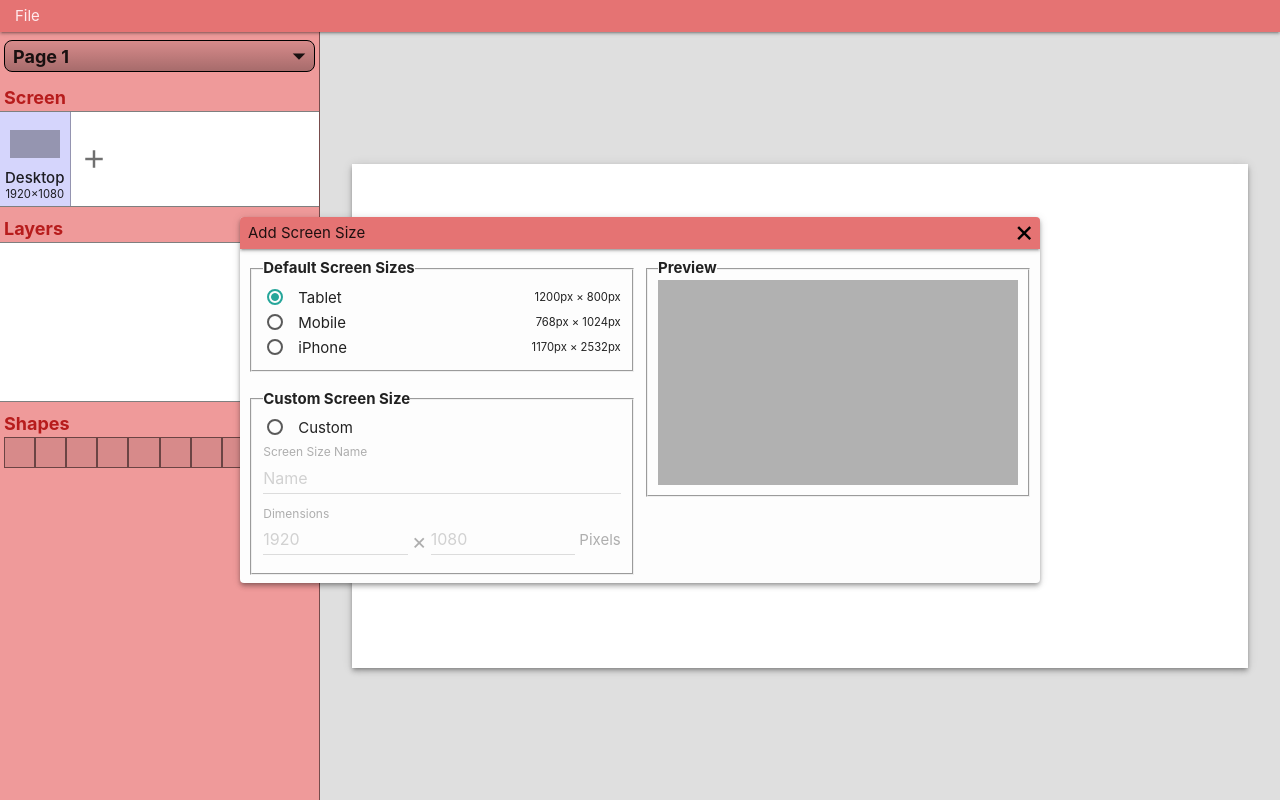
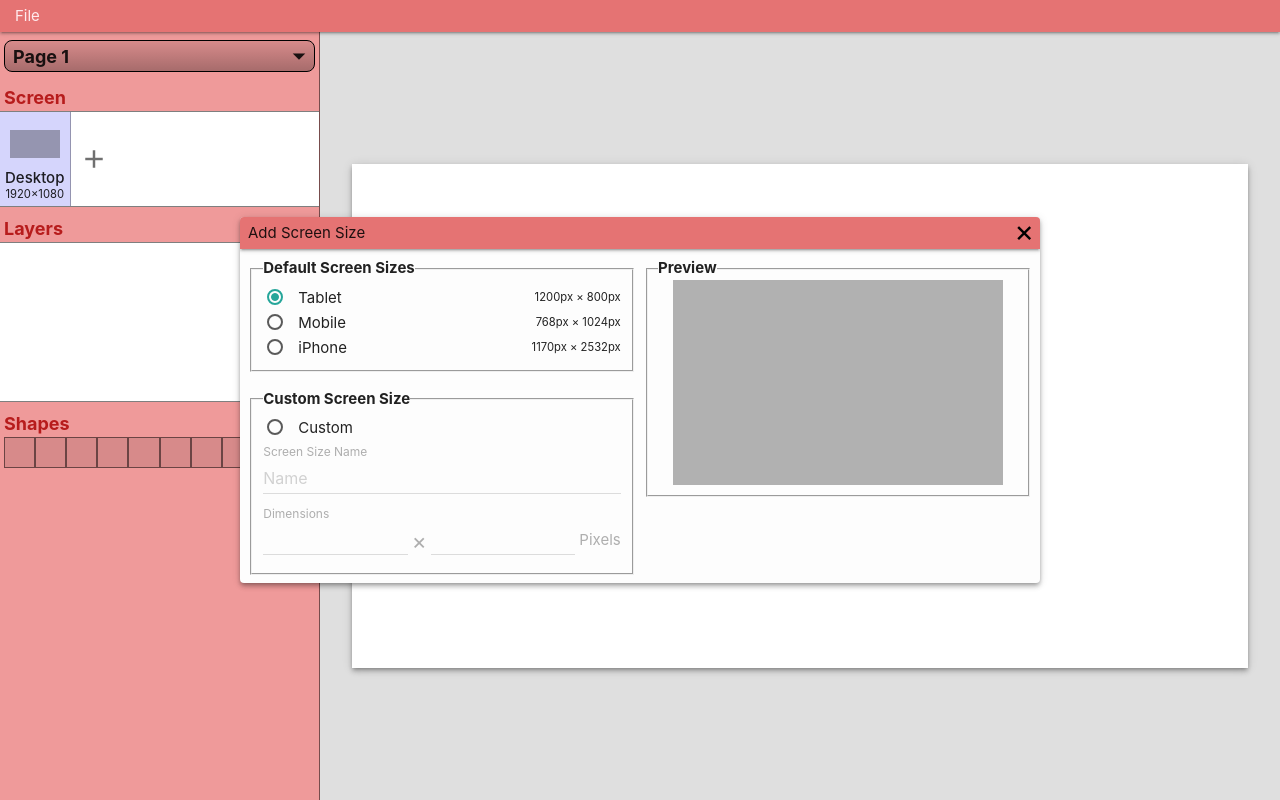
Before and after one commit to ShaneByrne0963/wirefree, a React (Vite) app: page / in a window 1280 px wide. Both pictures are taken after a click on the button "add". Built offline with nearby package versions, Linux system fonts and the light colour scheme.

Commit message:
Add preview to add screen size window

```diff
--- a/src/assets/css/window.css
+++ b/src/assets/css/window.css
@@ -18,6 +18,7 @@
 }
 
 #window {
+  width: var(--width);
   scale: 0.9;
   max-width: calc(100vw - 32px);
   max-height: calc(100vh - 32px);
@@ -117,10 +118,13 @@
 #screen-size-preview {
   height: 240px;
   padding: 0 10px 10px 10px;
+  display: flex;
+  align-items: center;
+  justify-content: center;
 }
 
 #screen-size-preview>div {
-  width: 100%;
-  height: 100%;
+  width: min(calc(220px * var(--aspect-ratio)), 100%);
+  height: min(calc(((min(var(--width), calc(100vw - 32px)) / 2) - 24px) / var(--aspect-ratio)), 100%);
   background-color: rgba(0, 0, 0, 0.3);
 }
--- a/src/components/window/AddScreenSizeWindow.tsx
+++ b/src/components/window/AddScreenSizeWindow.tsx
@@ -1,7 +1,7 @@
 import { useSelector } from "react-redux";
 import { defaultScreenSizes } from "../../context";
 import { RootState } from "../../state/store";
-import { useState } from "react";
+import { ChangeEvent, useState } from "react";
 import { ScreenSize } from "../../state/screenSize/screenSizeSlice";
 
 function compareScreenSizes(screenSize1: ScreenSize, screenSize2: ScreenSize) {
@@ -28,6 +28,53 @@ function AddScreenSizeWindow() {
       }
     }
   });
+  const [screenChoice, setScreenChoice] = useState(0);
+  const [customScreen, setCustomScreen] = useState({
+    name: "",
+    width: "",
+    height: "",
+  });
+
+  // Finding the selected screen, or if a custom screen is selected
+  let chosenScreen = null;
+  if (screenChoice < availableScreenSizes.length) {
+    chosenScreen = availableScreenSizes[screenChoice];
+  } else {
+    chosenScreen = { ...customScreen };
+  }
+
+  // Creating the CSS for the preview
+  let previewCss = {
+    "--aspect-ratio": 1,
+    display: "none",
+  };
+  // Only allowing the CSS if the dimensions are valid
+  let widthInt =
+    typeof chosenScreen.width === "string"
+      ? parseInt(chosenScreen.width)
+      : chosenScreen.width;
+  let heightInt =
+    typeof chosenScreen.height === "string"
+      ? parseInt(chosenScreen.height)
+      : chosenScreen.height;
+  if (widthInt && heightInt) {
+    previewCss = {
+      "--aspect-ratio": widthInt / heightInt,
+      display: "block",
+    };
+  }
+
+  // Updates the custom screen inputs
+  function handleCustomInput(event: ChangeEvent<HTMLInputElement>) {
+    let updateInput = event.target;
+    let previousCustomSize = { ...customScreen };
+    if (updateInput.id === "dimension-x") {
+      previousCustomSize.width = `${parseInt(updateInput.value)}`;
+    } else {
+      previousCustomSize.height = `${parseInt(updateInput.value)}`;
+    }
+    setCustomScreen(previousCustomSize);
+  }
 
   return (
     <div className="window-divided half">
@@ -44,7 +91,8 @@ function AddScreenSizeWindow() {
                       name="select-screen-option"
                       className="with-gap"
                       value={count}
-                      defaultChecked={count === 0}
+                      defaultChecked={count === screenChoice}
+                      onChange={() => setScreenChoice(count)}
                     />
                     <span className="screen-size-radio-text">
                       <div>
@@ -71,6 +119,7 @@ function AddScreenSizeWindow() {
                 className="with-gap"
                 value="Custom"
                 defaultChecked={availableScreenSizes.length === 0}
+                onChange={() => setScreenChoice(availableScreenSizes.length)}
               />
               <span>Custom</span>
             </label>
@@ -88,11 +137,21 @@ function AddScreenSizeWindow() {
               <label>Dimensions</label>
               <div id="dimensions-container">
                 <div>
-                  <input id="dimension-x" type="number" placeholder="1920" />
+                  <input
+                    id="dimension-x"
+                    type="number"
+                    value={customScreen.width}
+                    onChange={(event) => handleCustomInput(event)}
+                  />
                 </div>
                 <div className="multiplier">&times;</div>
                 <div>
-                  <input id="dimension-y" type="number" placeholder="1080" />
+                  <input
+                    id="dimension-y"
+                    type="number"
+                    value={customScreen.height}
+                    onChange={(event) => handleCustomInput(event)}
+                  />
                 </div>
                 <div id="screen-size-units">Pixels</div>
               </div>
@@ -103,7 +162,7 @@ function AddScreenSizeWindow() {
       <div>
         <fieldset id="screen-size-preview">
           <legend>Preview</legend>
-          <div></div>
+          <div style={previewCss}></div>
         </fieldset>
       </div>
     </div>
--- a/src/components/window/Window.tsx
+++ b/src/components/window/Window.tsx
@@ -22,7 +22,7 @@ function Window() {
   const width = useSelector((state: RootState) => state.window.width);
 
   const windowCss = {
-    width: `${width}px`,
+    "--width": `${width}px`,
   } as React.CSSProperties;
 
   return (
```
